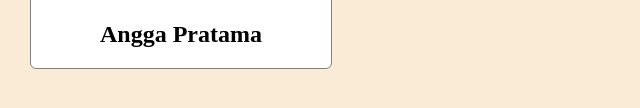
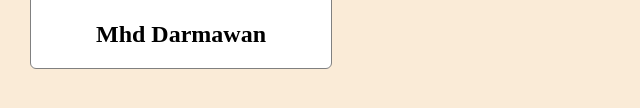
Before and after one commit to darmawanmu/my-repo-from-remote, a plain HTML site: page index.html in a window 1280 px wide. Shown: the part 184-292 px from the top of the page, 0-640 px from the left. Drawn offline with Linux system fonts and the light colour scheme.

Commit message:
Changed the name into Mhd Darmawan

```diff
--- a/index.html
+++ b/index.html
@@ -10,7 +10,7 @@
 <body>
     <div id="profile-container">
         <img src="images/sepatu.jpg" alt="profile image" id="profile-image" />
-        <h2 id="profile-name">Angga Pratama</h2>
+        <h2 id="profile-name">Mhd Darmawan</h2>
      </div>
 </body>
 </html>
```
